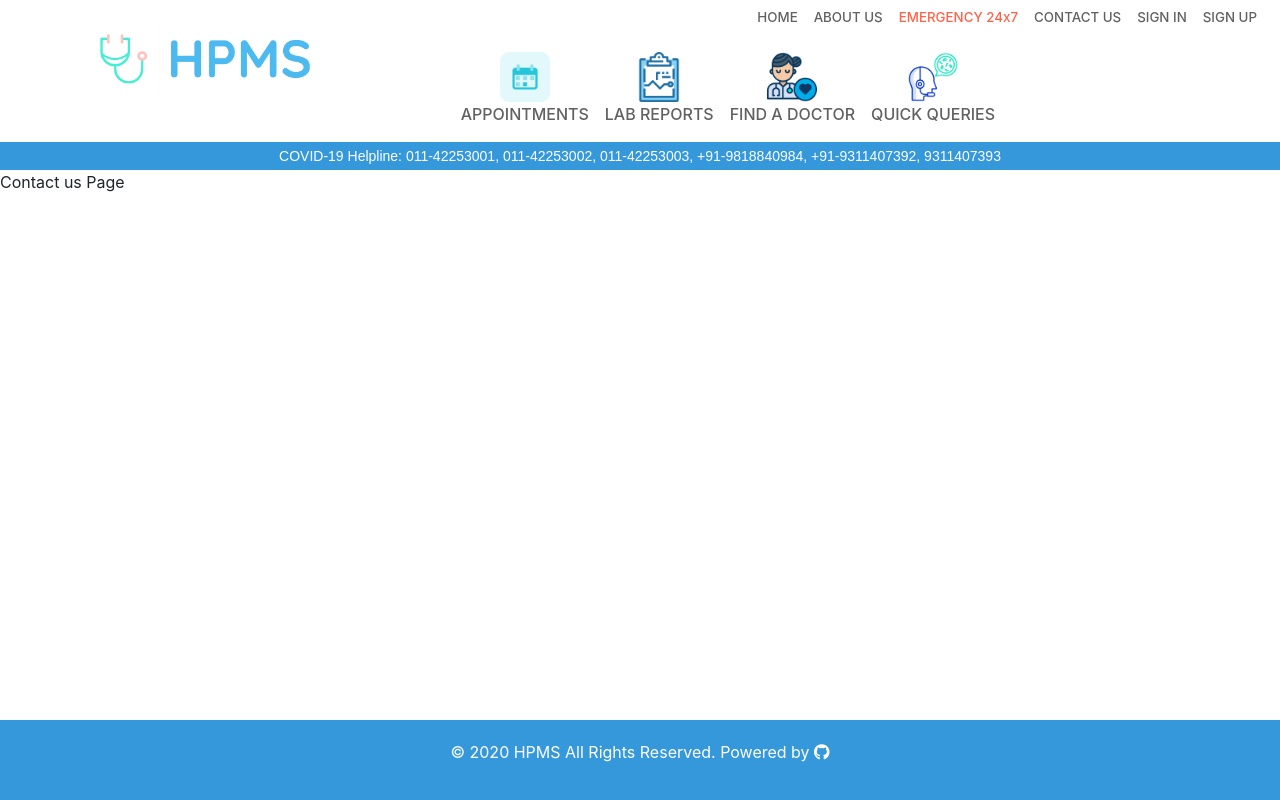
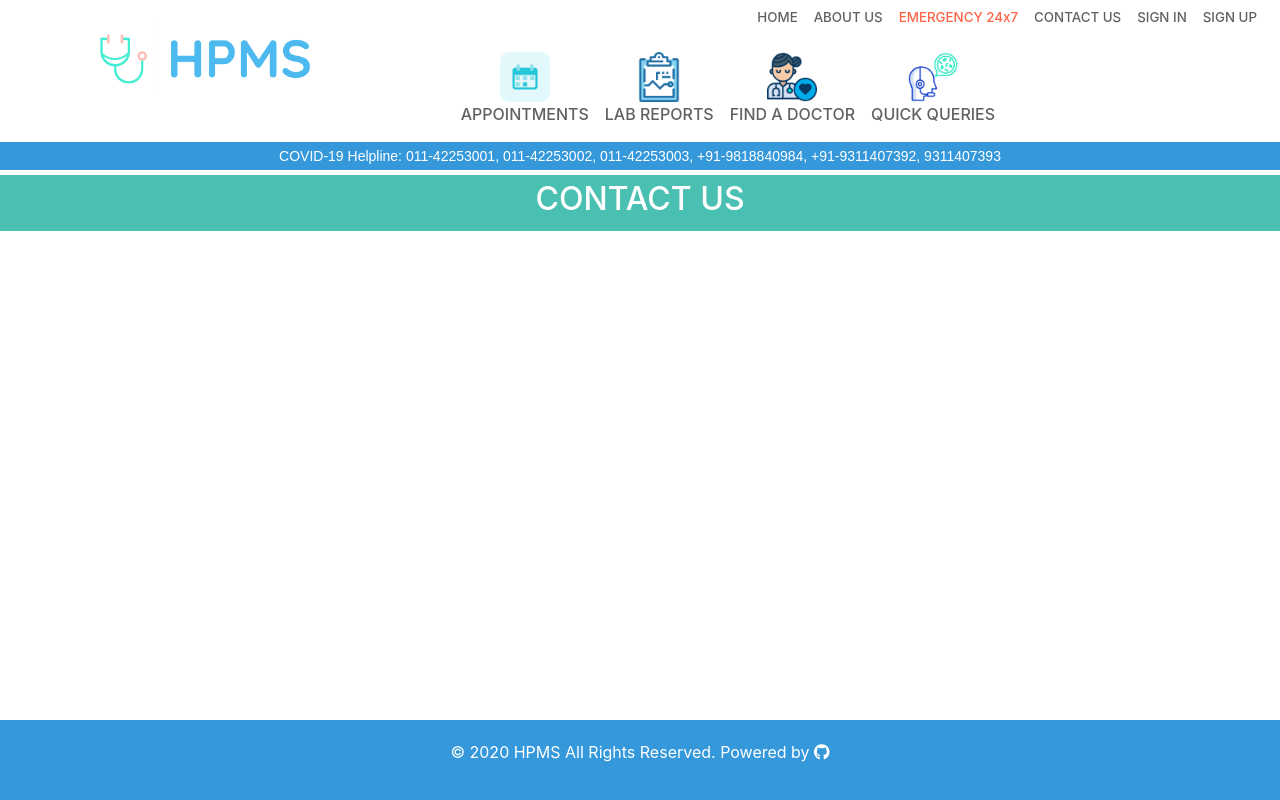
Before and after one commit to sonikanishk/HPMS-backend, a React (Create React App) app in the folder client/: page /contact-us in a window 1280 px wide. Built offline with nearby package versions, Linux system fonts and the light colour scheme.

Commit message:
Minor adjustments

```diff
--- a/client/src/components/AboutUs.js
+++ b/client/src/components/AboutUs.js
@@ -9,7 +9,6 @@ class AboutUs extends React.Component {
                        COVID-19 Helpline: 011-42253001, 011-42253002, 011-42253003, +91-9818840984, +91-9311407392, 9311407393
                    </li>
                 </div>
-                {/* About us Page */}
                 <div class = "aboutus responsive">
                     <h2> ABOUT US </h2>
                 </div>
--- a/client/src/components/ContactUs.js
+++ b/client/src/components/ContactUs.js
@@ -1,4 +1,6 @@
 import React from 'react';
+import './aboutus.css'
+
 class ContactUs extends React.Component {
     render(){
         return(
@@ -8,7 +10,9 @@ class ContactUs extends React.Component {
                       COVID-19 Helpline: 011-42253001, 011-42253002, 011-42253003, +91-9818840984, +91-9311407392, 9311407393
                    </li>
                 </div>
-                Contact us Page
+                <div class = "aboutus responsive">
+                    <h2> CONTACT US </h2>
+                </div>
             </div>
         )
     }
--- a/client/src/components/aboutus.css
+++ b/client/src/components/aboutus.css
@@ -1,6 +1,8 @@
 .aboutus{
     margin-top: 5px;
-    background-color: rgb(14, 162, 231);
+    background-color:#49c0b2;
     text-align: center;
     color: white;
+    padding-top: 5px;
+    padding-bottom: 5px;
 }
```
Also changed, not shown: client/src/assets/enquiry-form-bg.png (added), 1 other file (tests, documents, lock files or other folders).
